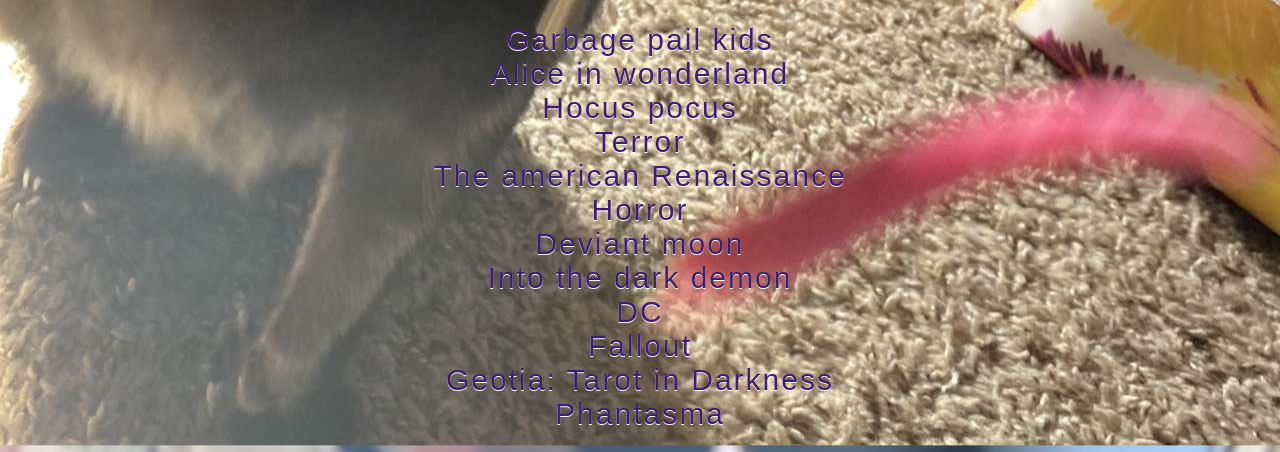
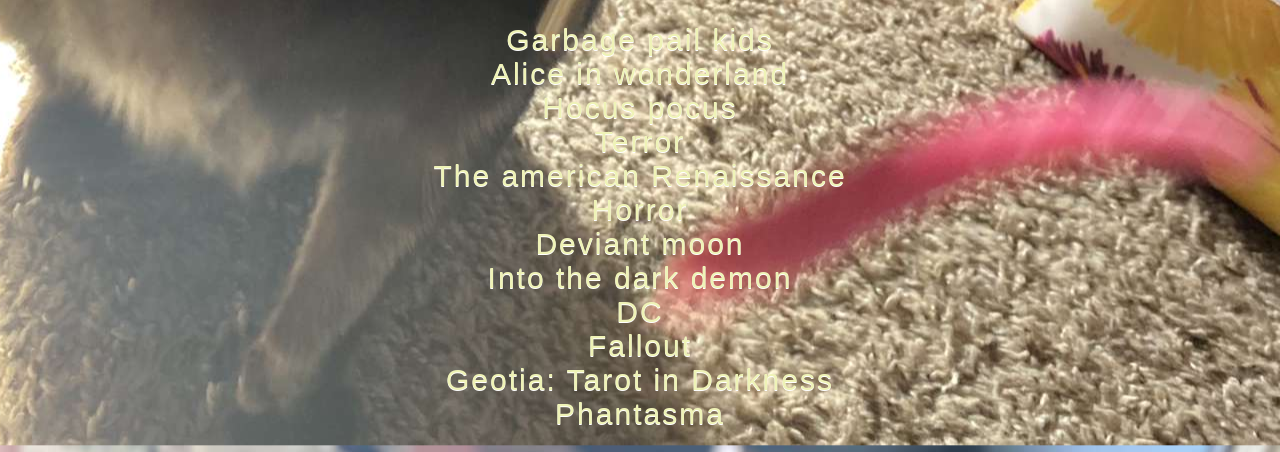
Before and after one commit to GroveofAcorns/Grove-s-Wants, a plain HTML site: page index.html in a window 1280 px wide. Shown: the part 216-668 px from the top of the page. Drawn offline with Linux system fonts and the light colour scheme.

Commit message:
Update style.css

```diff
--- a/style.css
+++ b/style.css
@@ -10,7 +10,7 @@ body {
     background-position: center;
     position:relative;
     animation: animate 5s;
-    -webkit-text-fill-color: #3f1d6f;
+    -webkit-text-fill-color: #eff3b7;
     letter-spacing: 2px;
     font-family: 'futara', 'Bodoni MT', 'Rockwell', 'Arial';
     text-shadow: 0px 1px 0px #ffffff;
```
